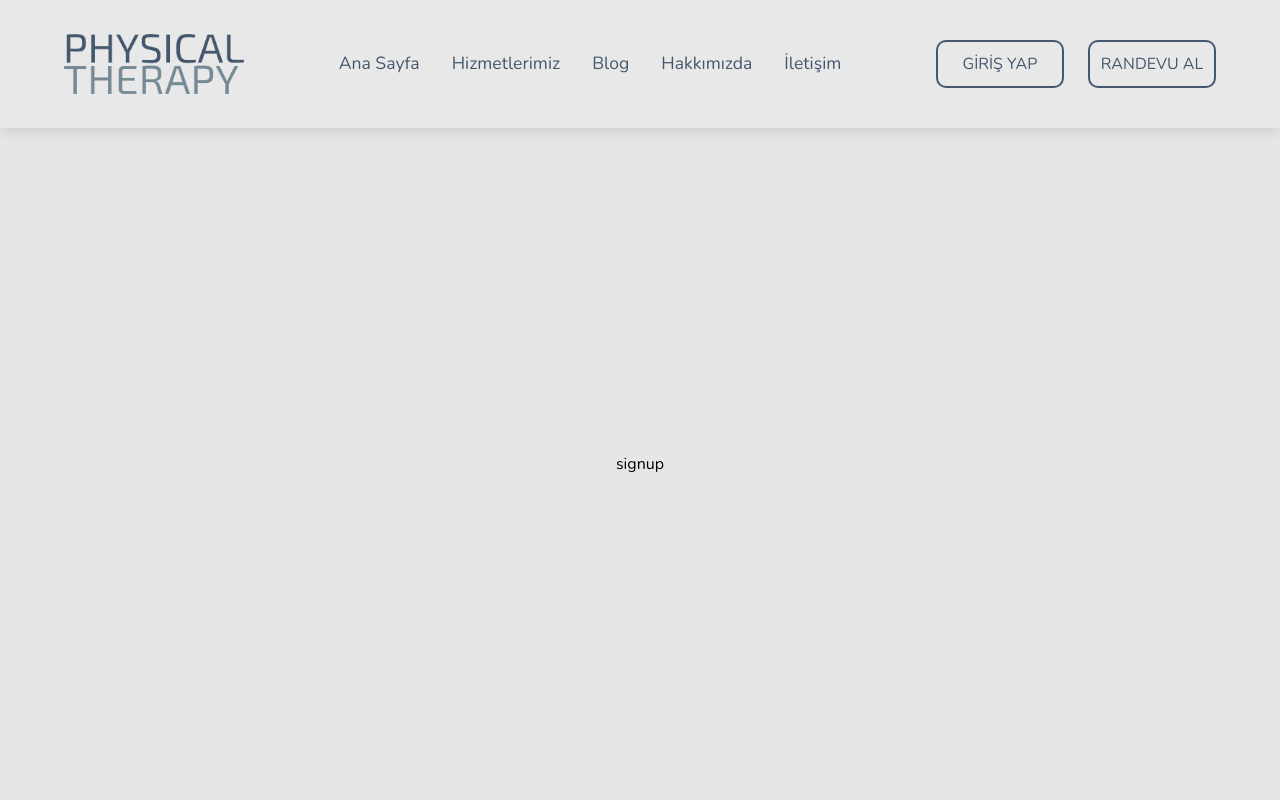
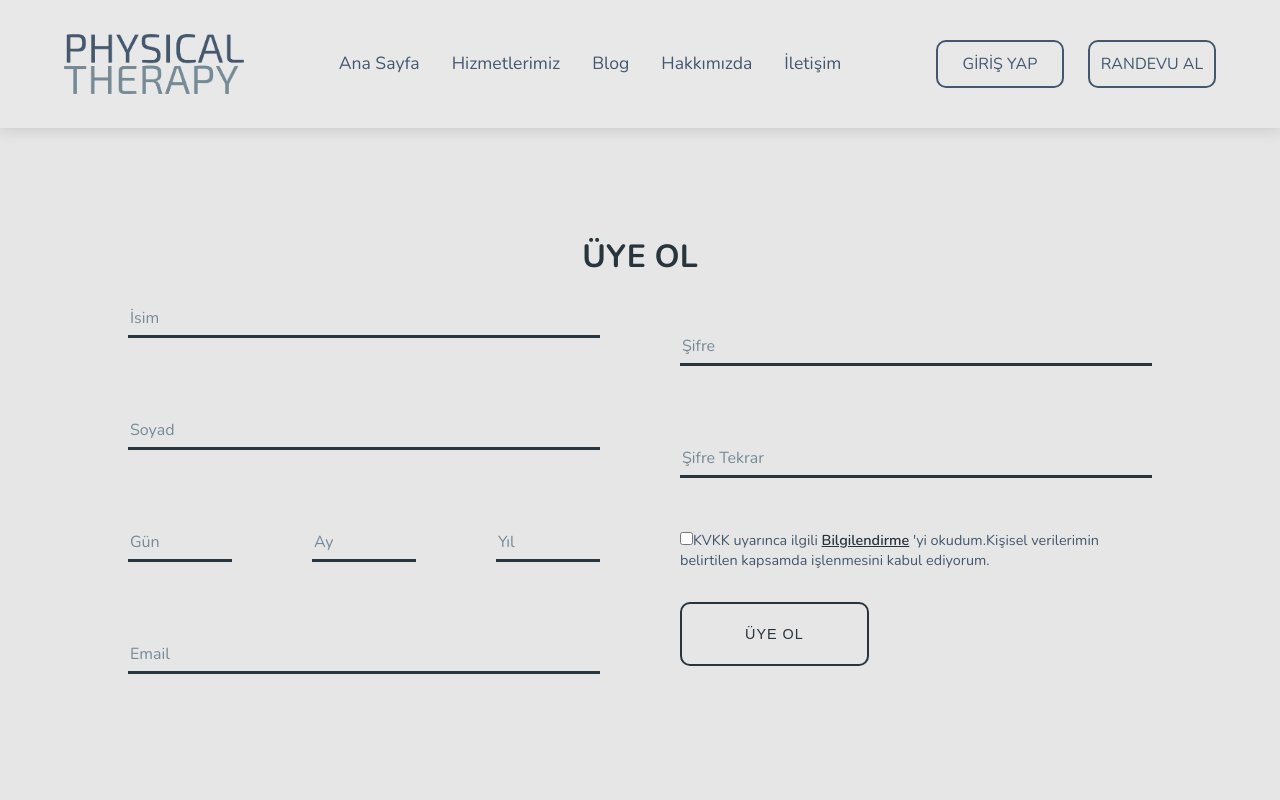
Before and after one commit to semsi-gungor/Physiotherapy-App, a Next.js app: page /sign-up in a window 1280 px wide. Shown: the top 800 px of the page. Built offline with nearby package versions, Linux system fonts and the light colour scheme.

Commit message:
signUp page created

```diff
--- a/src/app/(signup-login)/sign-up/page.tsx
+++ b/src/app/(signup-login)/sign-up/page.tsx
@@ -1,5 +1,12 @@
+"use client";
+
 import Wrapper from "@/components/ui/single-page-wrapper/Wrapper";
+import SignUpPage from "@/components/sing-up/SignUpPage";
 
 export default function Signup() {
-  return <Wrapper>signup</Wrapper>;
+  return (
+    <Wrapper>
+      <SignUpPage />
+    </Wrapper>
+  );
 }
--- /dev/null
+++ b/src/components/sing-up/SignUpPage.module.css
@@ -0,0 +1,74 @@
+.formPage {
+  width: 80%;
+  display: flex;
+  flex-direction: column;
+  align-items: center;
+  justify-content: center;
+}
+
+.formPage header {
+  font-size: 2rem;
+  font-weight: 700;
+  color: var(--color-6);
+}
+
+.form {
+  display: flex;
+  justify-content: center;
+  align-items: center;
+  gap: 5rem;
+}
+
+.leftForm {
+  flex: 1;
+  display: flex;
+  flex-direction: column;
+  gap: 2rem;
+}
+
+.rightForm {
+  flex: 1;
+  display: flex;
+  flex-direction: column;
+  gap: 2rem;
+}
+
+.dateOfBirth {
+  display: flex;
+  justify-content: center;
+  align-items: center;
+  gap: 5rem;
+}
+
+.notify {
+  font-size: 0.9rem;
+  color: var(--color-5);
+}
+
+.notify a {
+  color: var(--color-6);
+  font-weight: 600;
+}
+
+.submitButton {
+  width: 40%;
+  height: 8vh;
+  display: flex;
+  align-items: center;
+  justify-content: center;
+  gap: 0.5rem;
+  cursor: pointer;
+  text-transform: uppercase;
+  letter-spacing: 1px;
+  background-color: var(--color-1);
+  border: 2px solid var(--color-6);
+  color: var(--color-6);
+  border-radius: 10px;
+  font-size: 0.9rem;
+  transition: 300ms;
+}
+
+.submitButton:hover {
+  background-color: var(--color-6);
+  color: var(--color-1);
+}
--- /dev/null
+++ b/src/components/sing-up/SignUpPage.tsx
@@ -0,0 +1,125 @@
+"use client";
+
+import classes from "./SignUpPage.module.css";
+import Link from "next/link";
+import Input from "../ui/input/Input";
+import { useForm, FieldValues } from "react-hook-form";
+
+export default function SignUpPage() {
+  const form = useForm({ mode: "all" });
+  const { register, handleSubmit, formState, watch } = form;
+
+  const { errors } = formState;
+
+  function onSubmit(data: FieldValues) {
+    console.log("submitted", data);
+  }
+
+  const passwordFirst = watch("password");
+
+  const checkBoxRegister = register("kvkk", {
+    required: { value: true, message: "Hizmet koşullarını kabul etmelisiniz." },
+  });
+
+  return (
+    <div className={classes.formPage}>
+      <header>ÜYE OL</header>
+      <form className={classes.form} onSubmit={handleSubmit(onSubmit)}>
+        <div className={classes.leftForm}>
+          <Input
+            name="signUpName"
+            register={register}
+            type="text"
+            label="İsim"
+            errorMessage={errors.signUpName?.message?.toString()}
+          />
+          <Input
+            name="surname"
+            register={register}
+            type="text"
+            label="Soyad"
+            errorMessage={errors.surname?.message?.toString()}
+          />
+
+          <div className={classes.dateOfBirth}>
+            <Input
+              name="day"
+              register={register}
+              type="number"
+              label="Gün"
+              min={{ value: 1, message: "Gün en az 1 olabilir." }}
+              max={{ value: 31, message: "Gün en fazla 31 olabilir." }}
+              errorMessage={errors.day?.message?.toString()}
+            />
+            <Input
+              name="month"
+              register={register}
+              type="number"
+              label="Ay"
+              min={{ value: 1, message: "Ay en az 1 olabilir." }}
+              max={{ value: 12, message: "Ay en fazla 12 olabilir." }}
+              errorMessage={errors.month?.message?.toString()}
+            />
+            <Input
+              name="year"
+              register={register}
+              type="number"
+              label="Yıl"
+              min={{ value: 1923, message: "Yanlış yıl girişi." }}
+              max={{ value: 2023, message: "Yıl en fazla 2023 olabilir." }}
+              errorMessage={errors.year?.message?.toString()}
+            />
+          </div>
+
+          <Input
+            name="email"
+            register={register}
+            type="email"
+            label="Email"
+            errorMessage={errors.email?.message?.toString()}
+            pattern={{
+              value: /^\w+([\.-]?\w+)*@\w+([\.-]?\w+)*(\.\w{2,3})+$/,
+              message: "Hatalı e-mail girişi.",
+            }}
+          />
+        </div>
+        <div className={classes.rightForm}>
+          <Input
+            name="password"
+            register={register}
+            type="password"
+            label="Şifre"
+            errorMessage={errors.password?.message?.toString()}
+            validate={(password) => {
+              return password.length > 7 || "Şifre en az 8 haneli olmalıdır.";
+            }}
+          />
+          <Input
+            name="passwordReply"
+            register={register}
+            type="password"
+            label="Şifre Tekrar"
+            errorMessage={errors.passwordReply?.message?.toString()}
+            validate={(password) => {
+              return password === passwordFirst || "Şifreler uyuşmuyor.";
+            }}
+          />
+          <div className={classes.notify}>
+            <input type="checkbox" id="kvkk" {...checkBoxRegister} />
+            <label htmlFor="kvkk">
+              KVKK uyarınca ilgili <Link href={"/"}>Bilgilendirme</Link> 'yi
+              okudum.Kişisel verilerimin belirtilen kapsamda işlenmesini kabul
+              ediyorum.
+            </label>
+            <span style={{ marginLeft: "0.5rem", color: "var(--error)" }}>
+              {errors.kvkk?.message?.toString()}
+            </span>
+          </div>
+          <button type="submit" className={classes.submitButton}>
+            ÜYE OL
+          </button>
+        </div>
+      </form>
+    </div>
+  );
+}
--- a/src/components/ui/input/Input.tsx
+++ b/src/components/ui/input/Input.tsx
@@ -11,6 +11,10 @@ type Props = {
   register: UseFormRegister<FieldValues>;
   required?: string;
   errorMessage?: string;
+  pattern?: { value: RegExp; message: string };
+  validate?: (password: string) => boolean | string;
+  max?: { value: number; message: string };
+  min?: { value: number; message: string };
 };
 
 export default function Input({
@@ -18,10 +22,19 @@ export default function Input({
   name,
   label,
   errorMessage,
+  pattern,
+  max,
+  min,
   register,
+  validate,
+  required,
 }: Props) {
   const inputRegister = register(name, {
     required: { value: true, message: `${label} boş bırakılamaz.` },
+    pattern: pattern,
+    validate: validate,
+    max: max,
+    min: min,
   });
 
   return (
@@ -32,6 +45,8 @@ export default function Input({
         className={classes.input}
         type={type}
         {...inputRegister}
+        min={min?.value}
+        max={max?.value}
       />
       <label htmlFor={name} className={classes.label}>
         {label}
```
Also changed, not shown: src/components/login/LoginPage.tsx (+8 -1 lines).
